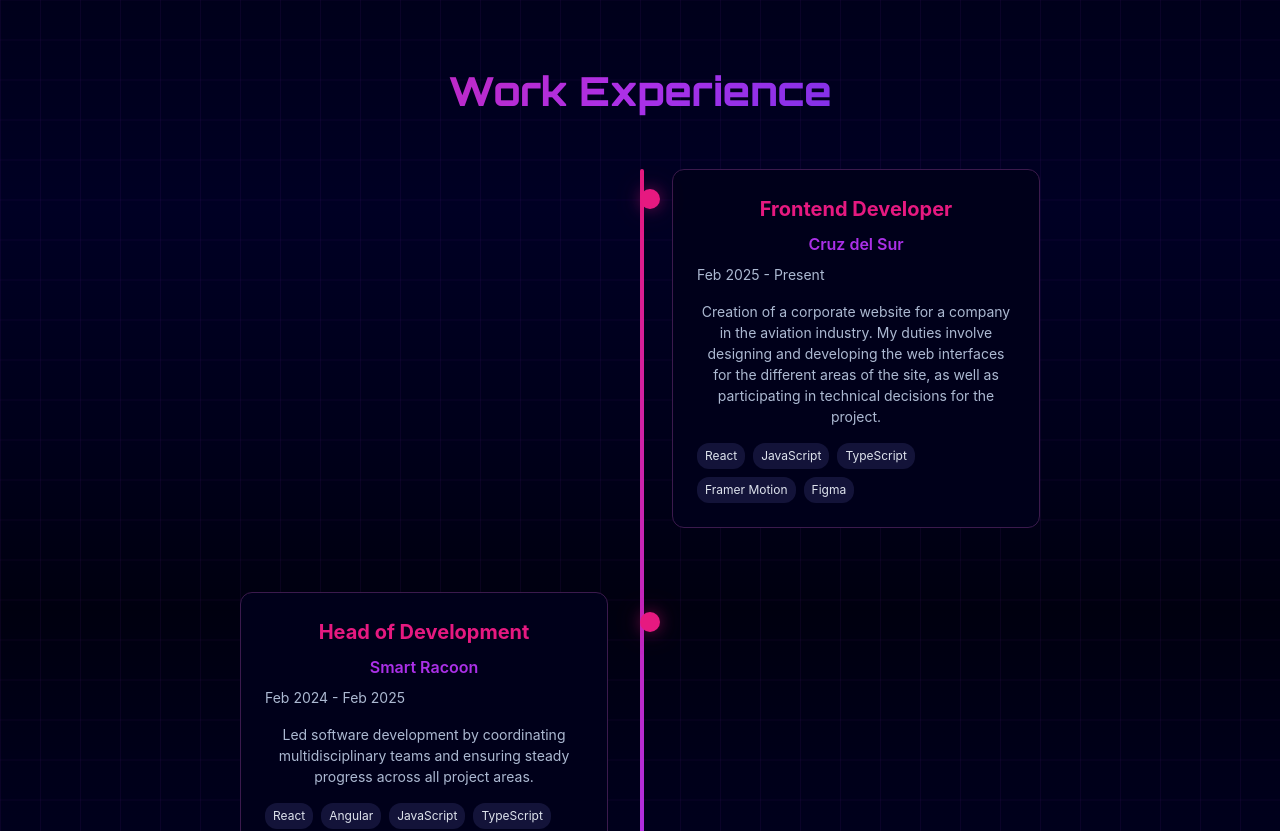
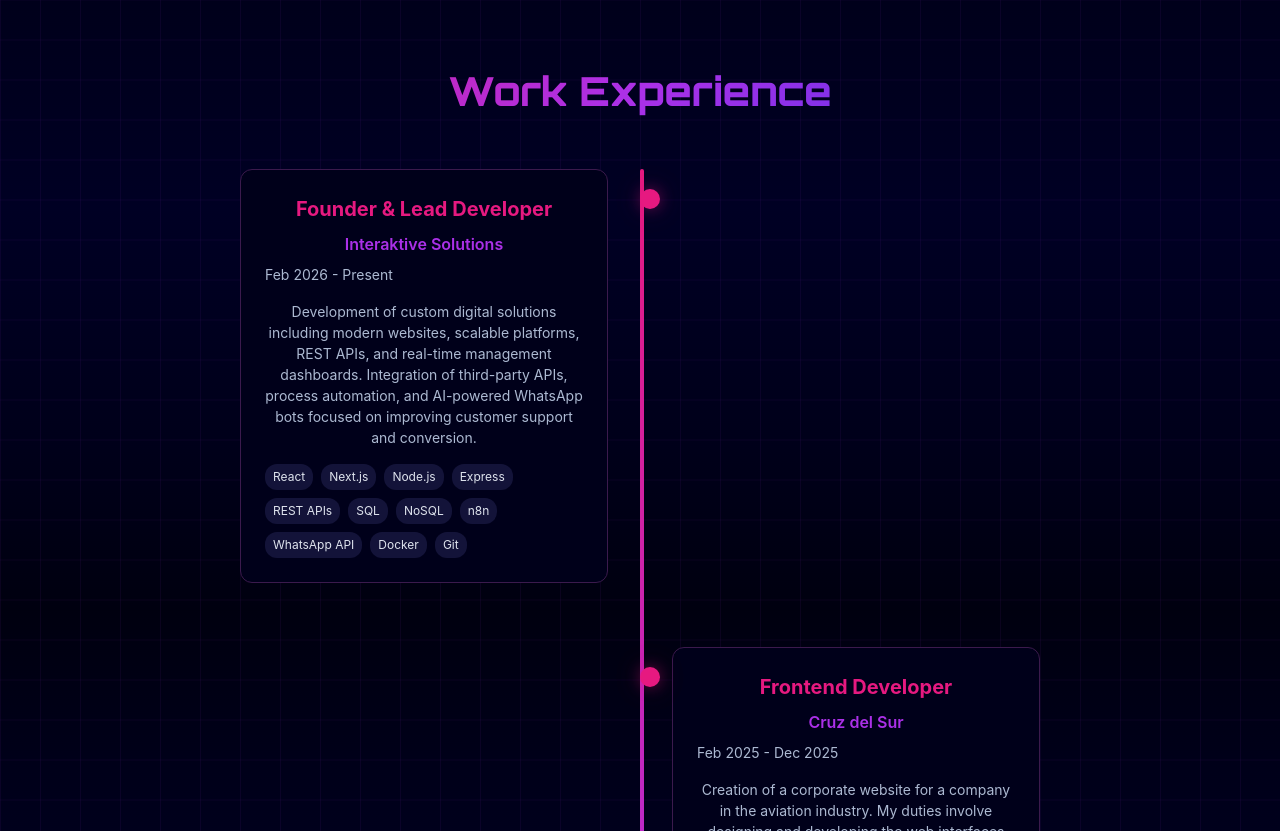
Before and after one commit to Remojs/Portfolio-II, a React (Vite) app: page / in a window 1280 px wide. Shown: the part 2589-3420 px from the top of the page. Built offline with nearby package versions, Linux system fonts and the light colour scheme.

Commit message:
projects and jobs changes

```diff
--- a/src/components/sections/work/WorkExperienceSection.jsx
+++ b/src/components/sections/work/WorkExperienceSection.jsx
@@ -3,10 +3,19 @@ import styles from './WorkExperienceSection.module.css';
 const WorkExperienceSection = () => {
   const experiences = [
     {
+      id: 5,
+      position: 'Founder & Lead Developer',
+      company: 'Interaktive Solutions',
+      period: 'Feb 2026 - Present',
+      description: 'Development of custom digital solutions including modern websites, scalable platforms, REST APIs, and real-time management dashboards. Integration of third-party APIs, process automation, and AI-powered WhatsApp bots focused on improving customer support and conversion.',
+      technologies: ['React', 'Next.js', 'Node.js', 'Express', 'REST APIs', 'SQL', 'NoSQL', 'n8n', 'WhatsApp API', 'Docker', 'Git'],
+      side: 'left'
+    },
+    {
       id: 4,
       position: 'Frontend Developer',
       company: 'Cruz del Sur',
-      period: 'Feb 2025 - Present',
+      period: 'Feb 2025 - Dec 2025',
       description: 'Creation of a corporate website for a company in the aviation industry. My duties involve designing and developing the web interfaces for the different areas of the site, as well as participating in technical decisions for the project.',
       technologies: ['React', 'JavaScript', 'TypeScript', 'Framer Motion', 'Figma'],
       side: 'right'
```
Also changed, not shown: src/assets/pages/geocx-page.webp, src/assets/pages/taskify-page.webp.
